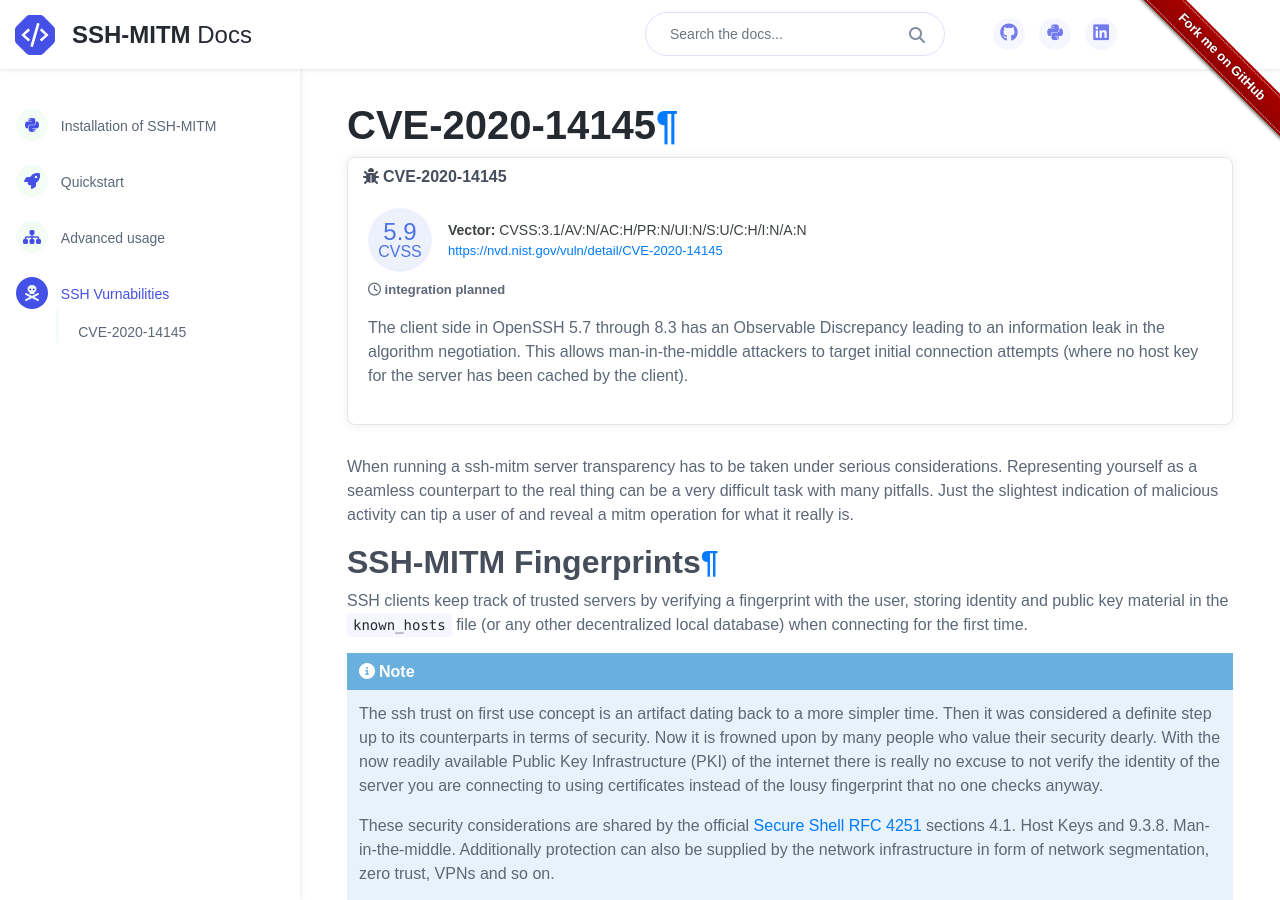
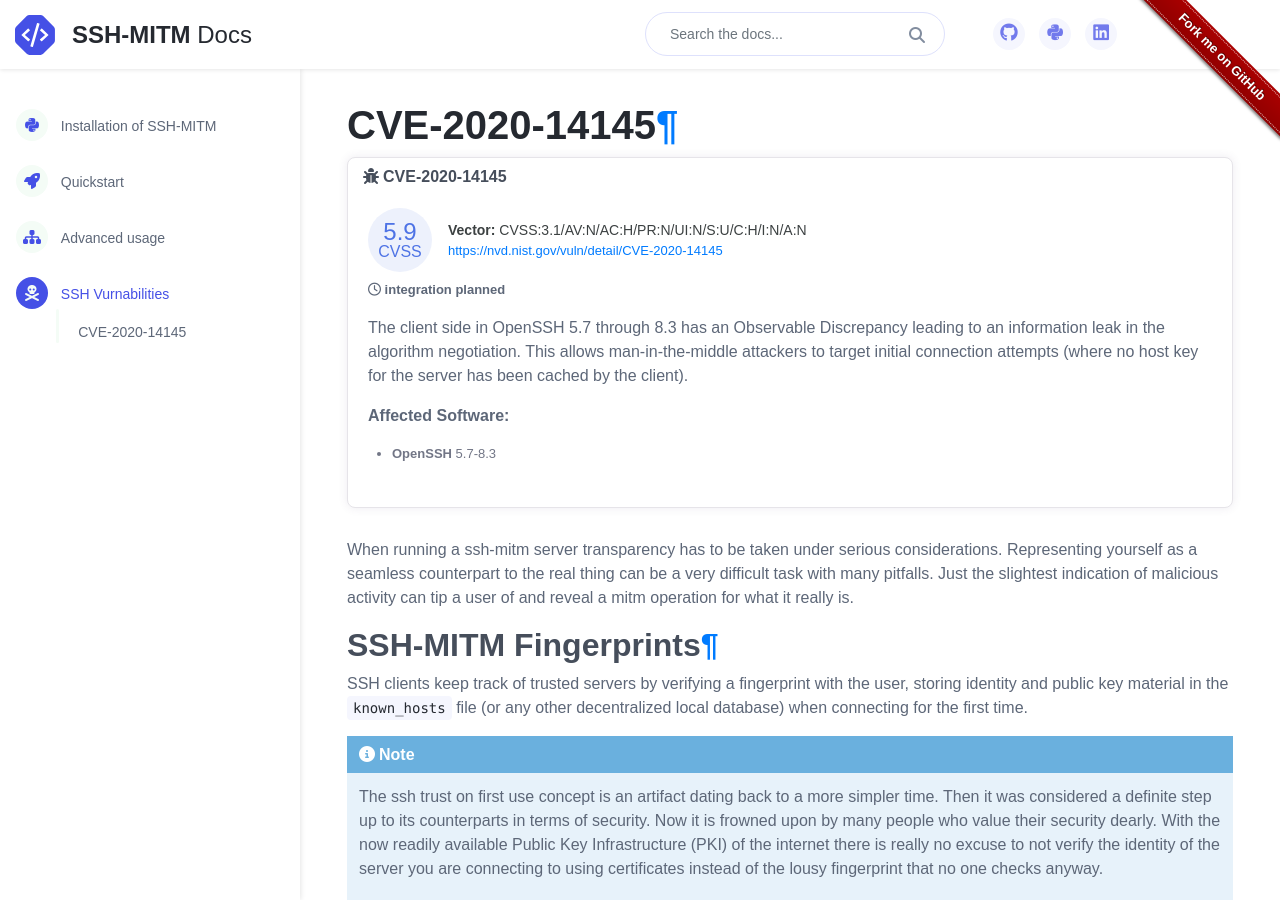
Before and after one commit to ssh-mitm/ssh-mitm, a Sphinx documentation site: the page built from doc/CVE-2020-14145.rst, in a window 1280 px wide and 900 px high. Built offline with Sphinx 7.4.7, drawn with Linux system fonts in a browser that asks for light colours; nearby versions of some CDN libraries.

Commit message:
added affected software

```diff
--- a/doc/CVE-2020-14145.rst
+++ b/doc/CVE-2020-14145.rst
@@ -30,6 +30,10 @@
                     This allows man-in-the-middle attackers to target initial connection
                     attempts (where no host key for the server has been cached by the client).
                 </p>
+                <span class="widget-49-pro-title"><b>Affected Software:</b></span>
+                <ul class="widget-49-meeting-points">
+                    <li class="widget-49-meeting-item"><b>OpenSSH</b> 5.7-8.3</li>
+                </ul>
             </div>
         </div>
     </div>
```
